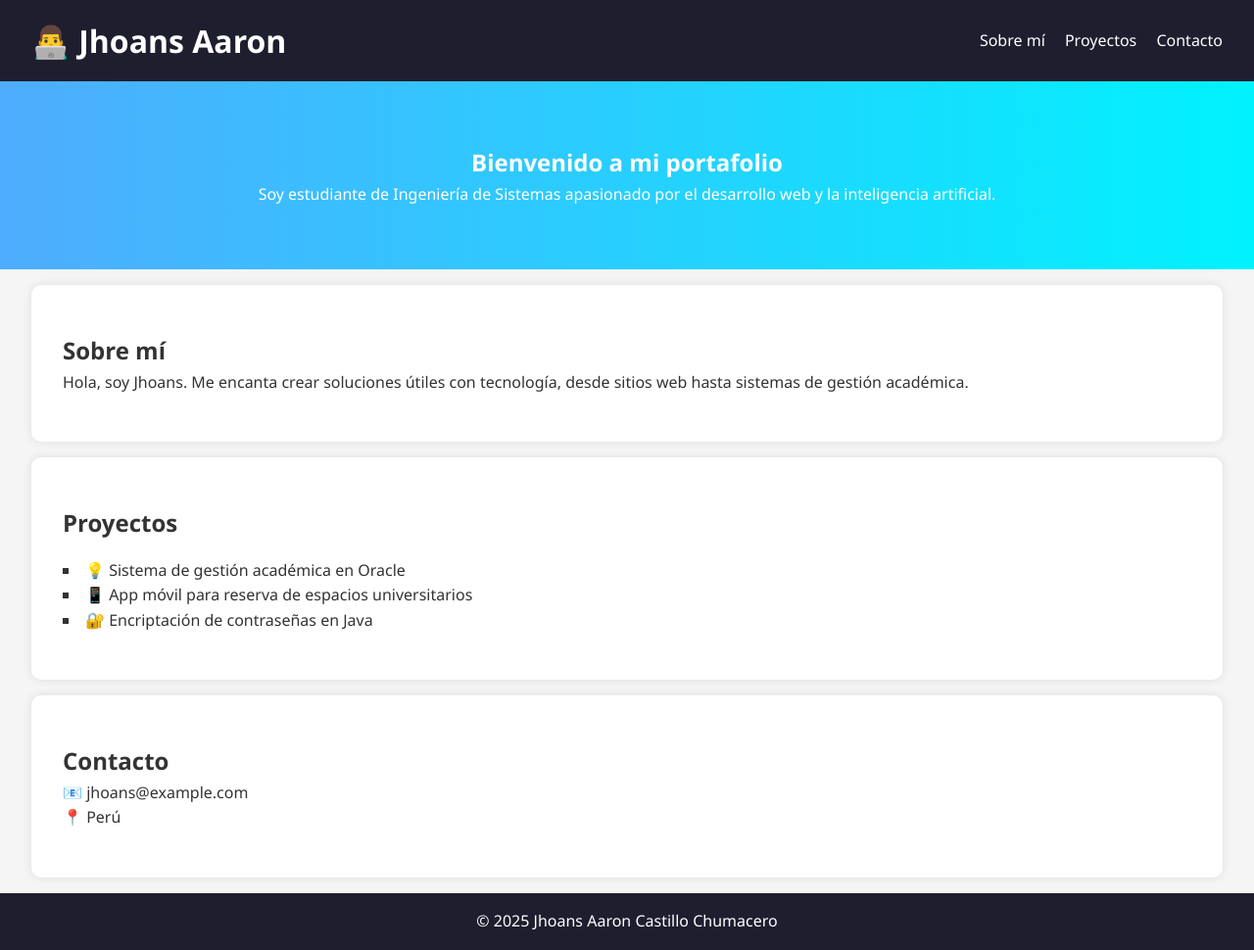
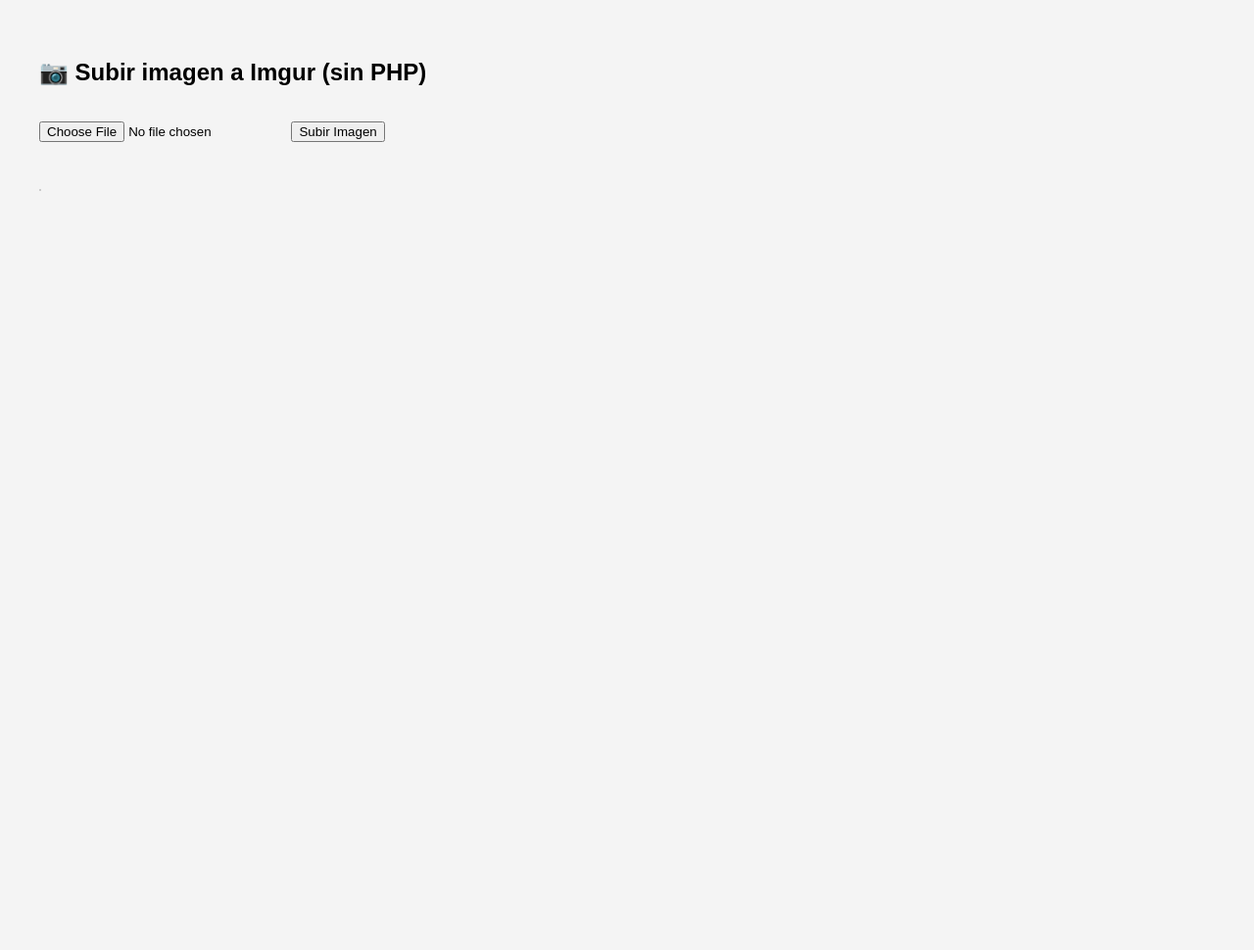
Before and after one commit to Jhoans404/Jhoans404.github.io, a plain HTML site: page index.html in a window 1280 px wide. Shown: the whole page at 98% size. After the commit the page ends 800 px from the top, so only its background shows below. Drawn offline with Linux system fonts and the light colour scheme.

Commit message:
Update index.html

```diff
--- a/index.html
+++ b/index.html
@@ -1,125 +1,48 @@
 <!DOCTYPE html>
 <html lang="es">
 <head>
-  <meta charset="UTF-8" />
-  <meta name="viewport" content="width=device-width, initial-scale=1.0"/>
-  <meta name="keywords" content="portafolio, Jhoans Aaron, desarrollo web, inteligencia artificial, estudiante de ingeniería de sistemas" />
-  <title>Jhoans - Portafolio</title>
+  <meta charset="UTF-8">
+  <title>Subir imagen con JavaScript</title>
   <style>
-    * {
-      margin: 0;
-      padding: 0;
-      box-sizing: border-box;
-    }
-
-    body {
-      font-family: 'Segoe UI', sans-serif;
-      line-height: 1.6;
-      background: #f5f5f5;
-      color: #333;
-    }
-
-    header {
-      background: #1e1e2f;
-      color: white;
-      padding: 1rem 2rem;
-      display: flex;
-      justify-content: space-between;
-      align-items: center;
-      flex-wrap: wrap;
-    }
-
-    header nav a {
-      color: white;
-      margin-left: 1rem;
-      text-decoration: none;
-      transition: color 0.3s;
-    }
-
-    header nav a:hover {
-      color: #ffcc00;
-    }
-
-    .hero {
-      padding: 4rem 2rem;
-      background: linear-gradient(to right, #4facfe, #00f2fe);
-      color: white;
-      text-align: center;
-    }
-
-    .seccion {
-      padding: 3rem 2rem;
-      background: white;
-      margin: 1rem 2rem;
-      border-radius: 10px;
-      box-shadow: 0 0 10px rgba(0,0,0,0.1);
-    }
-
-    ul {
-      list-style: square inside;
-      margin-top: 1rem;
-    }
-
-    footer {
-      text-align: center;
-      padding: 1rem;
-      background: #1e1e2f;
-      color: white;
-    }
-
-    @media (max-width: 600px) {
-      header {
-        flex-direction: column;
-        align-items: flex-start;
-      }
-
-      header nav {
-        margin-top: 0.5rem;
-      }
-
-      .seccion {
-        margin: 1rem 1rem;
-      }
-    }
+    body { font-family: Arial; padding: 2rem; background: #f4f4f4; }
+    input, button { margin: 1rem 0; }
+    img { max-width: 300px; margin-top: 1rem; border: 1px solid #ccc; }
   </style>
 </head>
 <body>
-  <header>
-    <h1>👨‍💻 Jhoans Aaron</h1>
-    <nav>
-      <a href="#sobre-mi">Sobre mí</a>
-      <a href="#proyectos">Proyectos</a>
-      <a href="#contacto">Contacto</a>
-    </nav>
-  </header>
+  <h2>📷 Subir imagen a Imgur (sin PHP)</h2>
+  <input type="file" id="imagen" accept="image/*">
+  <button onclick="subirImagen()">Subir Imagen</button>
+  <p id="resultado"></p>
+  <img id="preview" src="" alt="">
 
-  <section class="hero">
-    <h2>Bienvenido a mi portafolio</h2>
-    <p>Soy estudiante de Ingeniería de Sistemas apasionado por el desarrollo web y la inteligencia artificial.</p>
-  </section>
+  <script>
+    async function subirImagen() {
+      const archivo = document.getElementById('imagen').files[0];
+      if (!archivo) return alert("Selecciona una imagen");
 
-  <section id="sobre-mi" class="seccion">
-    <h2>Sobre mí</h2>
-    <p>Hola, soy Jhoans. Me encanta crear soluciones útiles con tecnología, desde sitios web hasta sistemas de gestión académica.</p>
-  </section>
+      const formData = new FormData();
+      formData.append("image", archivo);
 
-  <section id="proyectos" class="seccion">
-    <h2>Proyectos</h2>
-    <ul>
-      <li>💡 Sistema de gestión académica en Oracle</li>
-      <li>📱 App móvil para reserva de espacios universitarios</li>
-      <li>🔐 Encriptación de contraseñas en Java</li>
-    </ul>
-  </section>
+      const clientId = "YOUR_CLIENT_ID"; // ← Reemplaza esto con tu CLIENT_ID de Imgur
 
-  <section id="contacto" class="seccion">
-    <h2>Contacto</h2>
-    <p>📧 jhoans@example.com</p>
-    <p>📍 Perú</p>
-  </section>
+      const res = await fetch("https://api.imgur.com/3/image", {
+        method: "POST",
+        headers: {
+          Authorization: "Client-ID " + clientId
+        },
+        body: formData
+      });
 
-  <footer>
-    <p>© 2025 Jhoans Aaron Castillo Chumacero</p>
-  </footer>
+      const data = await res.json();
+      if (data.success) {
+        const url = data.data.link;
+        document.getElementById("resultado").innerText = "Imagen subida: " + url;
+        document.getElementById("preview").src = url;
+      } else {
+        alert("Error al subir: " + data.data.error);
+      }
+    }
+  </script>
 </body>
 </html>
```
